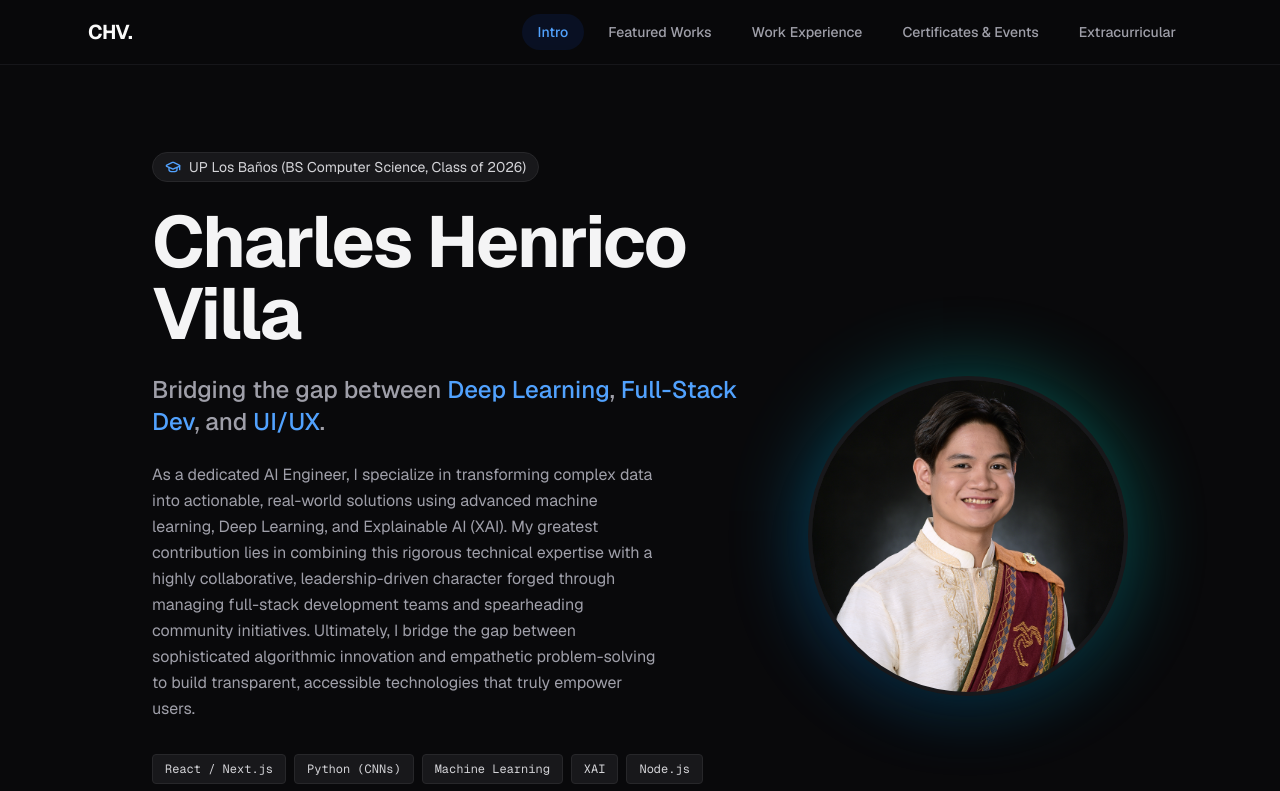
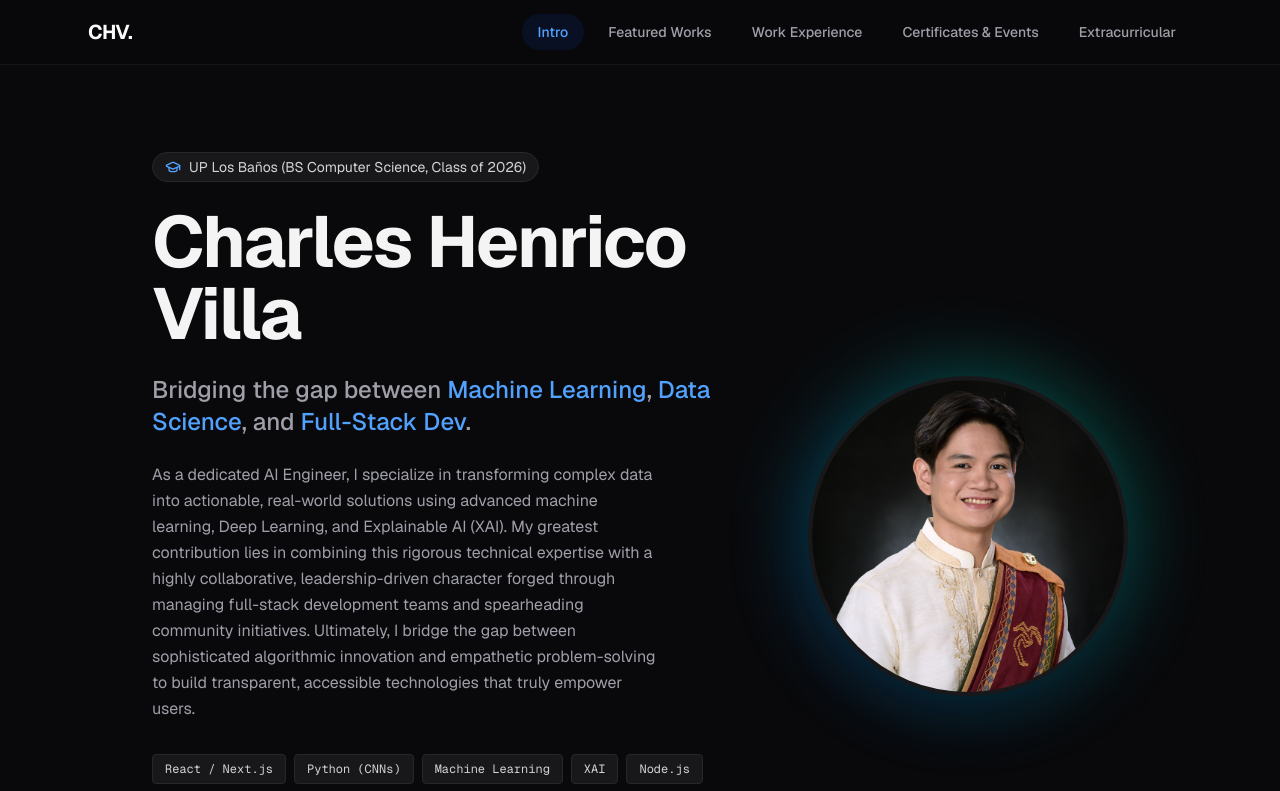
Before and after one commit to charleshenricovilla/charles-portfolio, a Next.js app: page / in a window 1280 px wide. Shown: the top 791 px of the page. Built offline with nearby package versions, Linux system fonts and the light colour scheme.

Commit message:
Updated Info

```diff
--- a/app/page.tsx
+++ b/app/page.tsx
@@ -144,7 +144,7 @@ export default function Portfolio() {
               </h1>
 
               <p className="text-xl md:text-2xl font-medium text-zinc-400">
-                Bridging the gap between <span className="text-blue-400">Deep Learning</span>, <span className="text-blue-400">Full-Stack Dev</span>, and <span className="text-blue-400">UI/UX</span>.
+                Bridging the gap between <span className="text-blue-400">Machine Learning</span>, <span className="text-blue-400">Data Science</span>, and <span className="text-blue-400">Full-Stack Dev</span>.
               </p>
 
               <p className="text-zinc-400 leading-relaxed max-w-lg">
```
